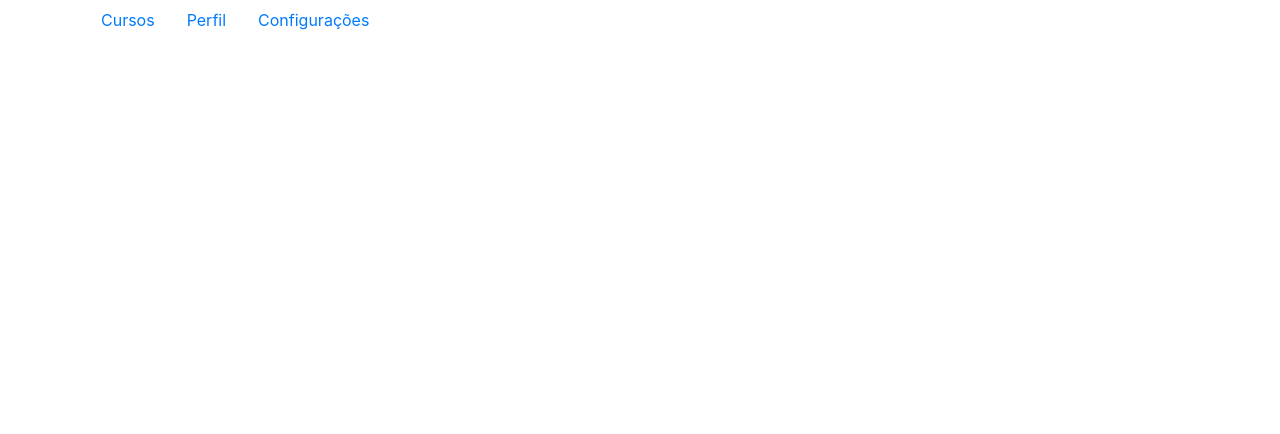
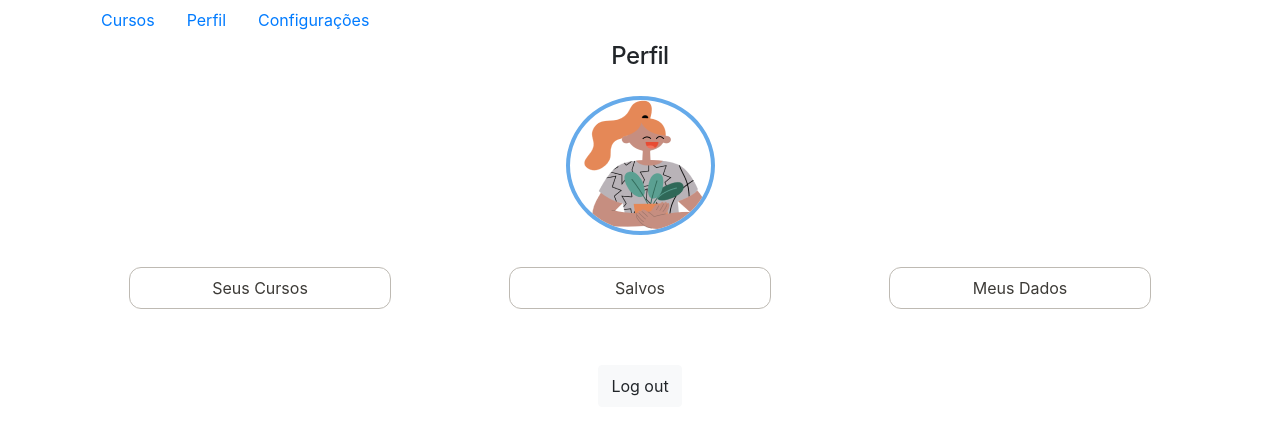
Before and after one commit to AndrewsDutraDev/pwa-example, a Nuxt app: page /indexDesktop in a window 1280 px wide. Shown: the top 434 px of the page. Built offline with nearby package versions, Linux system fonts and the light colour scheme.

Commit message:
feat: create profile component

```diff
--- a/components/Desktop/Header.vue
+++ b/components/Desktop/Header.vue
@@ -1,7 +1,7 @@
 <template>
 	<div>
-		<b-nav>
-			<b-nav-item :href="item.link" v-for="(item, index) in menu" :key="index" >{{item.name}}</b-nav-item>
+		<b-nav >
+			<b-nav-item  :href="item.link" v-for="(item, index) in menu" :key="index" >{{item.name}}</b-nav-item>
 		</b-nav>
 	</div>
 </template>
--- a/components/Logo.vue
+++ /dev/null
@@ -1,29 +0,0 @@
-<template>
-  <svg class="NuxtLogo" width="245" height="180" viewBox="0 0 452 342" xmlns="http://www.w3.org/2000/svg">
-    <path
-      d="M139 330l-1-2c-2-4-2-8-1-13H29L189 31l67 121 22-16-67-121c-1-2-9-14-22-14-6 0-15 2-22 15L5 303c-1 3-8 16-2 27 4 6 10 12 24 12h136c-14 0-21-6-24-12z"
-      fill="#00C58E"
-    />
-    <path
-      d="M447 304L317 70c-2-2-9-15-22-15-6 0-15 3-22 15l-17 28v54l39-67 129 230h-49a23 23 0 0 1-2 14l-1 1c-6 11-21 12-23 12h76c3 0 17-1 24-12 3-5 5-14-2-26z"
-      fill="#108775"
-    />
-    <path
-      d="M376 330v-1l1-2c1-4 2-8 1-12l-4-12-102-178-15-27h-1l-15 27-102 178-4 12a24 24 0 0 0 2 15c4 6 10 12 24 12h190c3 0 18-1 25-12zM256 152l93 163H163l93-163z"
-      fill="#2F495E"
-    />
-  </svg>
-</template>
-
-<style>
-.NuxtLogo {
-  animation: 1s appear;
-  margin: auto;
-}
-
-@keyframes appear {
-  0% {
-    opacity: 0;
-  }
-}
-</style>
--- /dev/null
+++ b/components/Profile.vue
@@ -0,0 +1,48 @@
+<template>
+	<div>
+		<b-row class="text-center">
+			<b-col cols="12">
+				<div class="title">
+					Perfil
+				</div>
+			</b-col>
+			<b-col class="my-4" cols="12">
+				<b-img class="image_profile" src="/img/profile.png"></b-img>
+			</b-col>
+			<b-col  cols="12" md="4">
+				<b-button class="my_btn w-75 my-2 py-2 ">Seus Cursos</b-button>
+			</b-col>
+			<b-col  cols="12" md="4">
+				<b-button class="my_btn w-75 my-2 py-2 ">Salvos</b-button>
+			</b-col>
+			<b-col  cols="12" md="4">
+				<b-button class="my_btn w-75 my-2 py-2 ">Meus Dados</b-button>
+			</b-col>
+			<b-col class="my-5" cols="12">
+				<b-button  variant="light" class="py-2 ">Log out</b-button>
+			</b-col>
+		</b-row>
+	</div>
+</template>
+<style scoped>
+.title {
+	font-style: normal;
+	font-weight: 500;
+	font-size: 24px;
+	line-height: 32px;
+	text-align: center;
+	letter-spacing: -0.5px;
+
+}
+.image_profile {
+	border: 4px solid #65AAEA;
+	border-radius: 50%;
+}
+.my_btn{
+	background: #FFFFFF;
+	border: 1px solid #BEBAB3;
+	box-sizing: border-box;
+	border-radius: 12px;
+	color:#3C3A36;
+}
+</style>
--- a/layouts/default.vue
+++ b/layouts/default.vue
@@ -1,62 +1,5 @@
 <template>
-  <div>
-    <Nuxt />
-  </div>
+	<div>
+		<Nuxt />
+	</div>
 </template>
-
-<style>
-html {
-  font-family:
-    'Source Sans Pro',
-    -apple-system,
-    BlinkMacSystemFont,
-    'Segoe UI',
-    Roboto,
-    'Helvetica Neue',
-    Arial,
-    sans-serif;
-  font-size: 16px;
-  word-spacing: 1px;
-  -ms-text-size-adjust: 100%;
-  -webkit-text-size-adjust: 100%;
-  -moz-osx-font-smoothing: grayscale;
-  -webkit-font-smoothing: antialiased;
-  box-sizing: border-box;
-}
-
-*,
-*::before,
-*::after {
-  box-sizing: border-box;
-  margin: 0;
-}
-
-.button--green {
-  display: inline-block;
-  border-radius: 4px;
-  border: 1px solid #3b8070;
-  color: #3b8070;
-  text-decoration: none;
-  padding: 10px 30px;
-}
-
-.button--green:hover {
-  color: #fff;
-  background-color: #3b8070;
-}
-
-.button--grey {
-  display: inline-block;
-  border-radius: 4px;
-  border: 1px solid #35495e;
-  color: #35495e;
-  text-decoration: none;
-  padding: 10px 30px;
-  margin-left: 15px;
-}
-
-.button--grey:hover {
-  color: #fff;
-  background-color: #35495e;
-}
-</style>
--- a/pages/indexDesktop.vue
+++ b/pages/indexDesktop.vue
@@ -1,14 +1,15 @@
 <template>
 	<div>
-
+		<Profile />
 	</div>
 </template>
 <script>
-import Header from "~/components/Desktop/Header.vue"
+import Profile from '~/components/Profile.vue'
 export default {
 	layout: 'defaultDesktop',
-	components:{
-		Header
+	components: {
+		Profile
 	}
+
 }
 </script>
```
Also changed, not shown: static/img/bike.png (added), static/img/profile.png (added).
